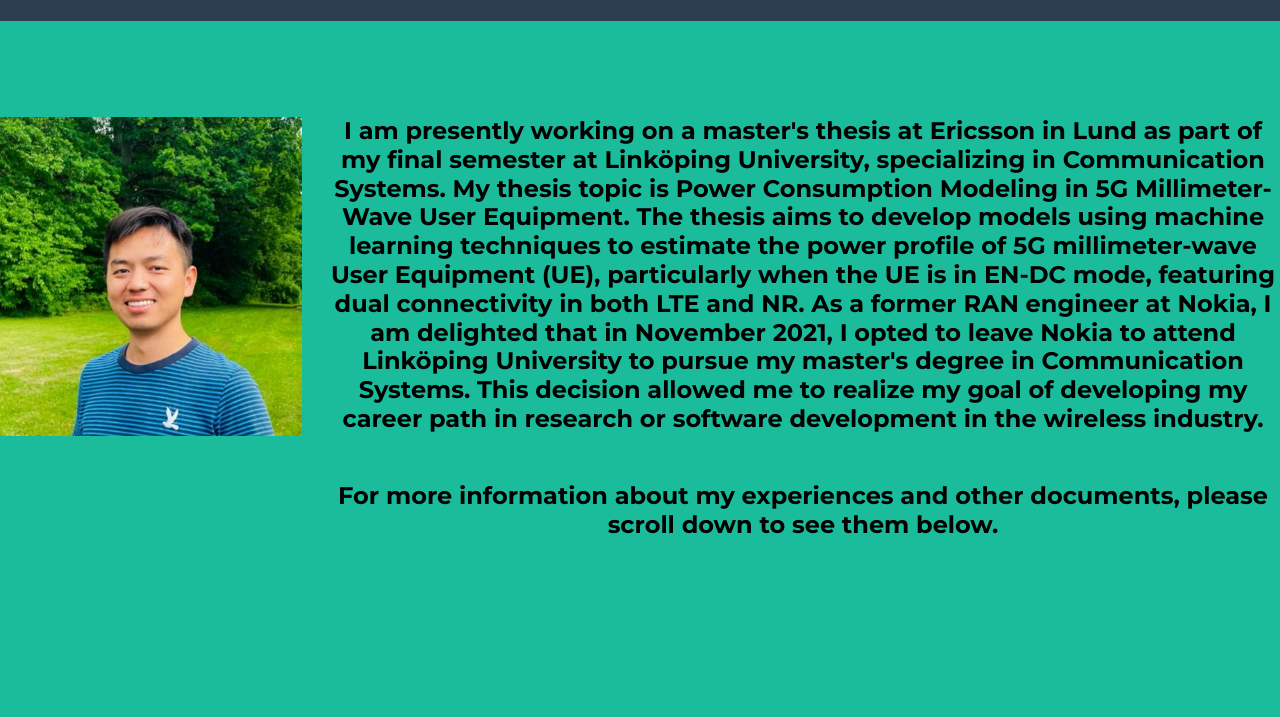
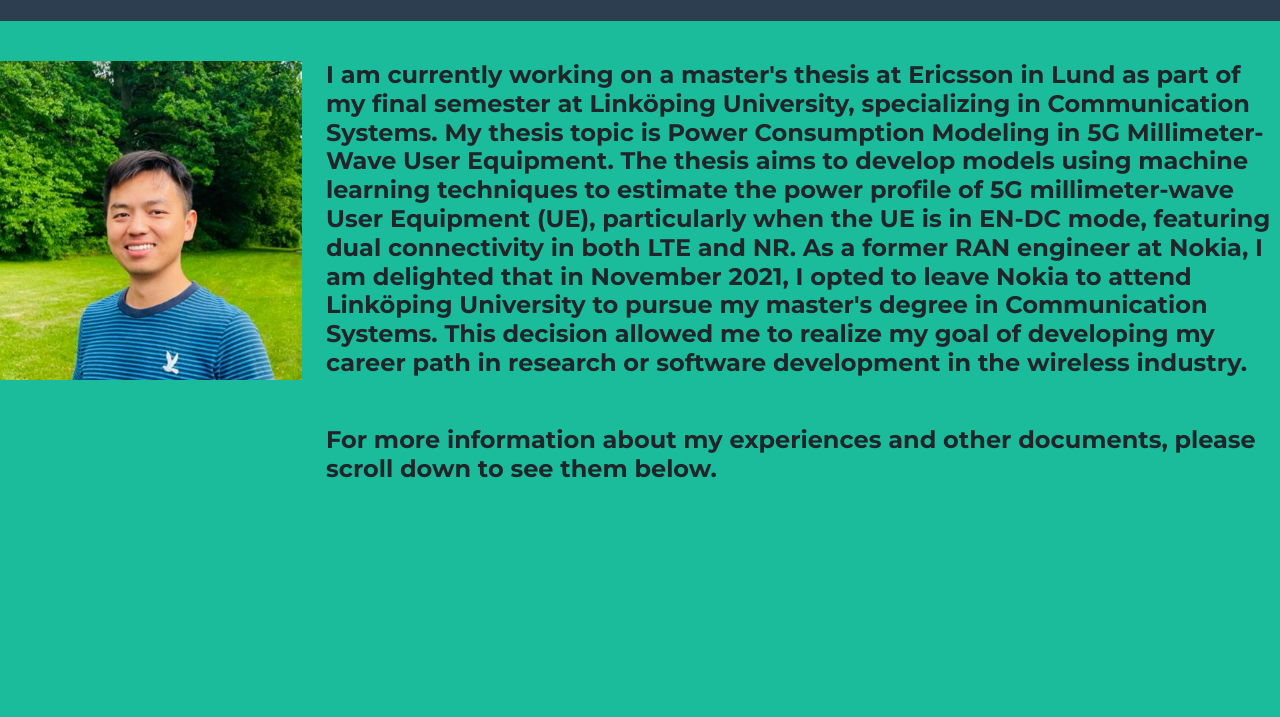
Before and after one commit to palatip-jopanya/cv_palatip, a plain HTML site: page site/index.html in a window 1280 px wide. Shown: the part 83-800 px from the top of the page. Drawn offline with nearby package versions, Linux system fonts and the light colour scheme.

Commit message:
update 1

```diff
--- a/site/index.html
+++ b/site/index.html
@@ -39,14 +39,15 @@
         <!-- Masthead-->
 
 
-        <header class="masthead bg-primary text-black text-center fullhight">
-            <div class="row justify-content-center">
+    <section class="page-section portfolio bg-primary" id="about">
+        <!--<header class="masthead bg-primary text-black fullhight">-->
+            <div class="row justify-content-center mt-5">
             <div class="col-md-3 col-lg-3">
                 <img class="img-fluid" src="assets/img/john.jpg" alt="..." />
             </div>
 
             <div class="col-md-9 col-lg-9"> <!-- container d-flex align-items-center flex-column -->
-                <h4 class=" mb-5">I am presently working on a master's thesis at Ericsson in Lund as part of my final semester at Linköping University, specializing in Communication Systems. My thesis topic is Power Consumption Modeling in 5G Millimeter-Wave User Equipment. The thesis aims to develop models using machine learning techniques to estimate the power profile of 5G millimeter-wave User Equipment (UE), particularly when the UE is in EN-DC mode, featuring dual connectivity in both LTE and NR. As a former RAN engineer at Nokia, I am delighted that in November 2021, I opted to leave Nokia to attend Linköping University to pursue my master's degree in Communication Systems. This decision allowed me to realize my goal of developing my career path in research or software development in the wireless industry.</h4>
+                <h4 class=" mb-5">I am currently working on a master's thesis at Ericsson in Lund as part of my final semester at Linköping University, specializing in Communication Systems. My thesis topic is Power Consumption Modeling in 5G Millimeter-Wave User Equipment. The thesis aims to develop models using machine learning techniques to estimate the power profile of 5G millimeter-wave User Equipment (UE), particularly when the UE is in EN-DC mode, featuring dual connectivity in both LTE and NR. As a former RAN engineer at Nokia, I am delighted that in November 2021, I opted to leave Nokia to attend Linköping University to pursue my master's degree in Communication Systems. This decision allowed me to realize my goal of developing my career path in research or software development in the wireless industry.</h4>
 
                 <h4 class="mb-5">For more information about my experiences and other documents, please scroll down to see them below.</h4>
                 <!-- Icon Divider-->
@@ -55,7 +56,8 @@
 
             </div>
             </div>
-        </header>
+        <!--</header>-->
+    </section>
 
 
 
```
